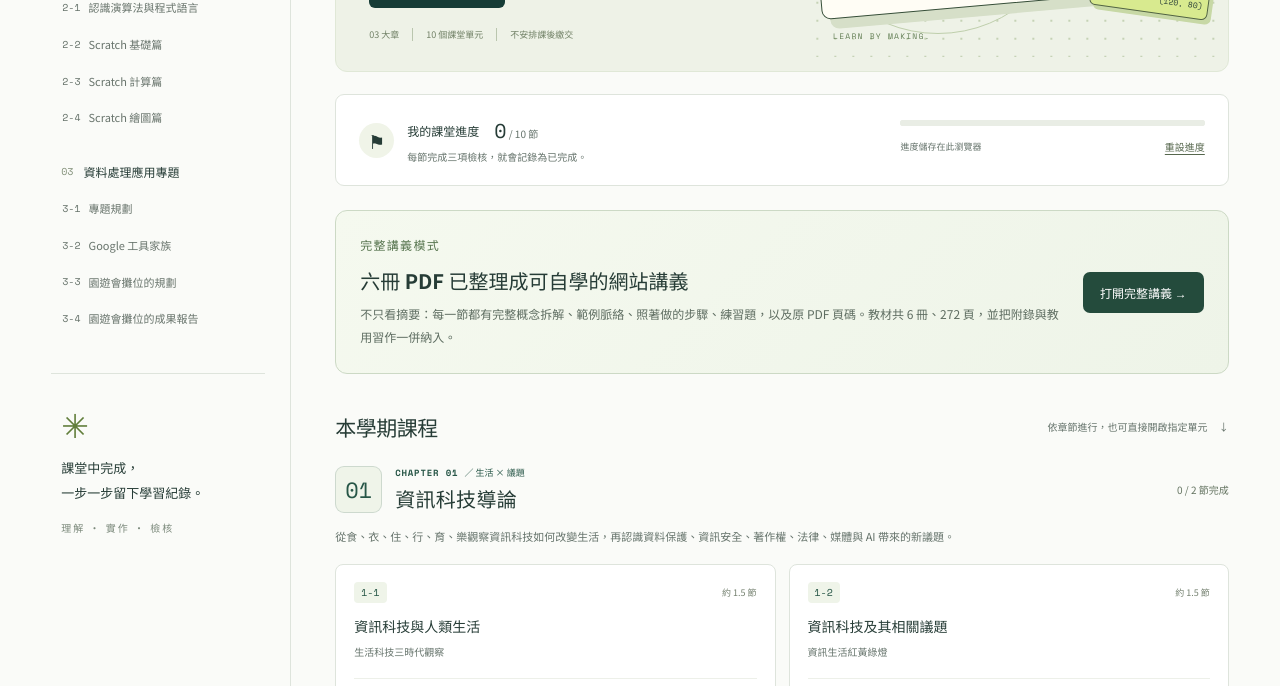
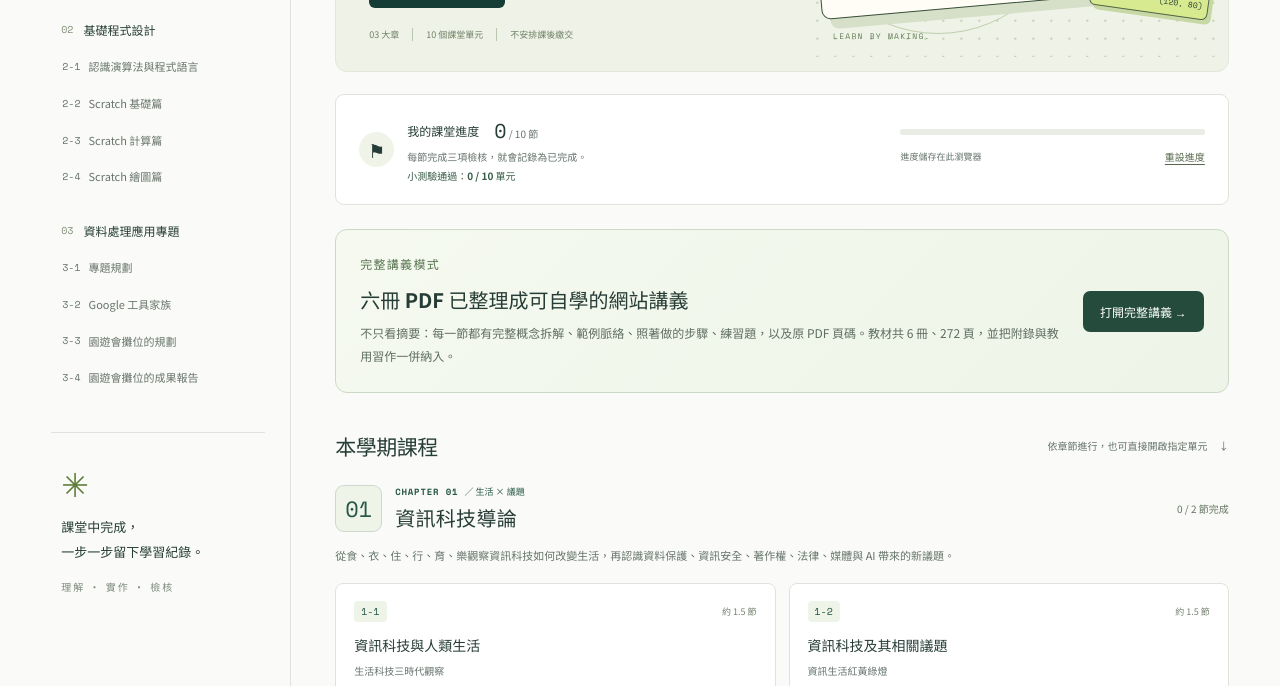
Before and after one commit to similaitw/ltjh-it7-sem1, a website built with Vite: page index.html in a window 1280 px wide. Shown: the part 446-1132 px from the top of the page. Built offline with nearby package versions, Linux system fonts and the light colour scheme.

Commit message:
Load quiz and teacher dashboard enhancer

```diff
--- a/index.html
+++ b/index.html
@@ -11,5 +11,6 @@
     <div id="app"></div>
     <script type="module" src="/src/main.ts"></script>
     <script type="module" src="/src/handbookEnhancer.ts"></script>
+    <script type="module" src="/src/quizEnhancer.ts"></script>
   </body>
 </html>
```
